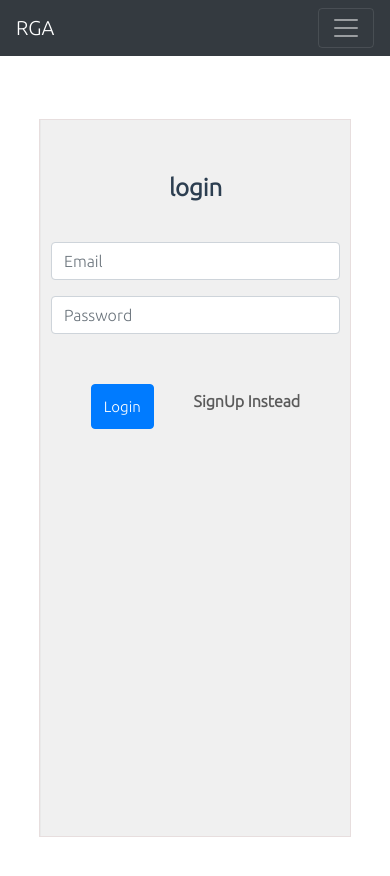
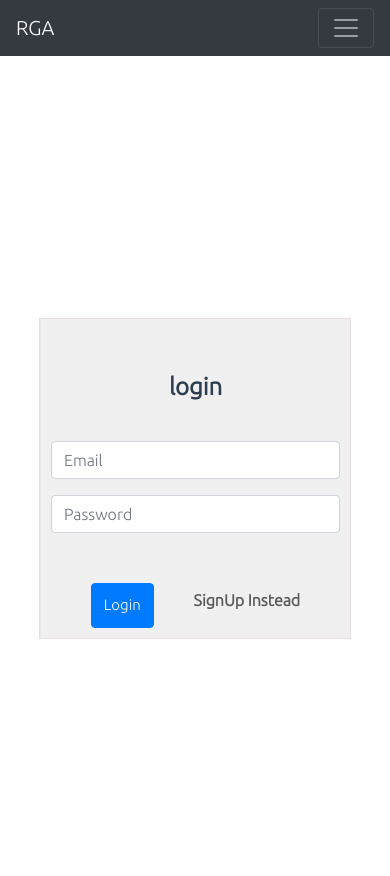
Before and after one commit to balan2307/BE-Project-frontend, a Vue app: page /auth in a window 390 px wide. Shown: the top 876 px of the page. Built offline with nearby package versions, Linux system fonts and the light colour scheme; no server answers.

Commit message:
minor ui changes

```diff
--- a/src/components/Auth/Userauth.vue
+++ b/src/components/Auth/Userauth.vue
@@ -273,7 +273,7 @@ label {
 
 #login {
   width: 60%;
-  height: 70%;
+  /* height: 70%; */
   display: flex;
   border: 1px solid rgb(231, 222, 222);
 }
@@ -359,7 +359,8 @@ label {
 
   #login {
   width: 50%;
-  height: 80%;
+  /* height: 80%; */
+  min-height: 60vh;
 
 }
 
@@ -369,7 +370,7 @@ label {
 
 #login {
 
-height: 85%;
+/* height: 85%; */
 
 }
 
@@ -381,7 +382,7 @@ height: 85%;
 
 #login {
 width: 80%;
-height: 85%;
+/* height: 85%; */
 
 }
 
@@ -396,7 +397,7 @@ height: 85%;
 
 #login {
 width: 80%;
-height: 85%;
+/* height: 85%; */
 
 }
 
```
